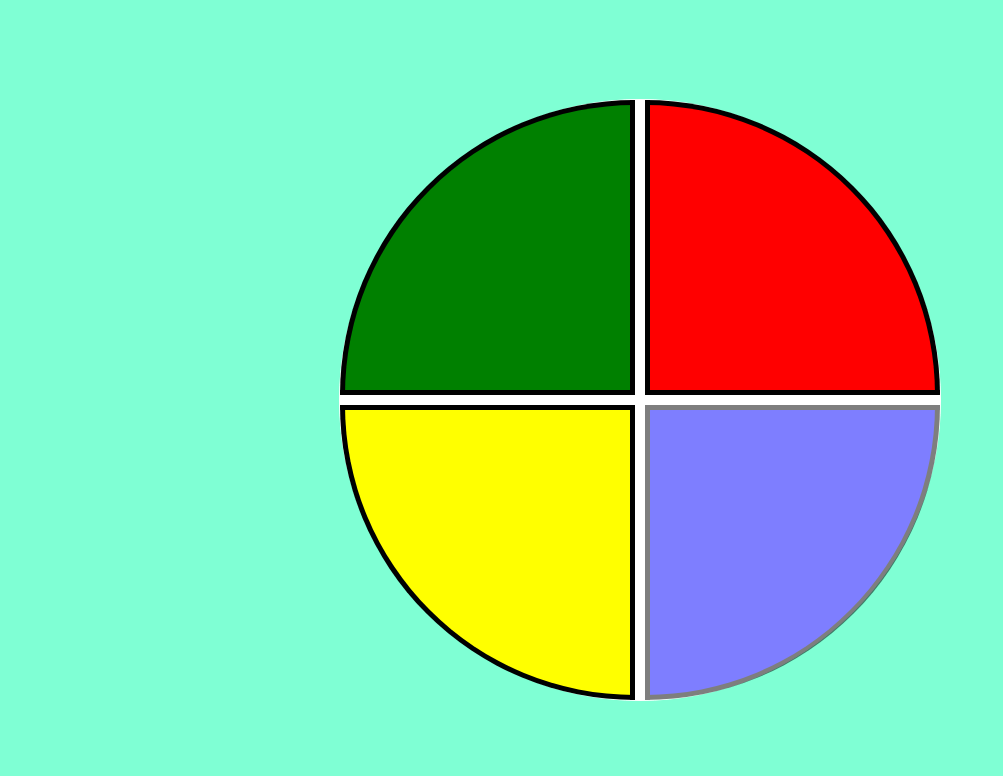
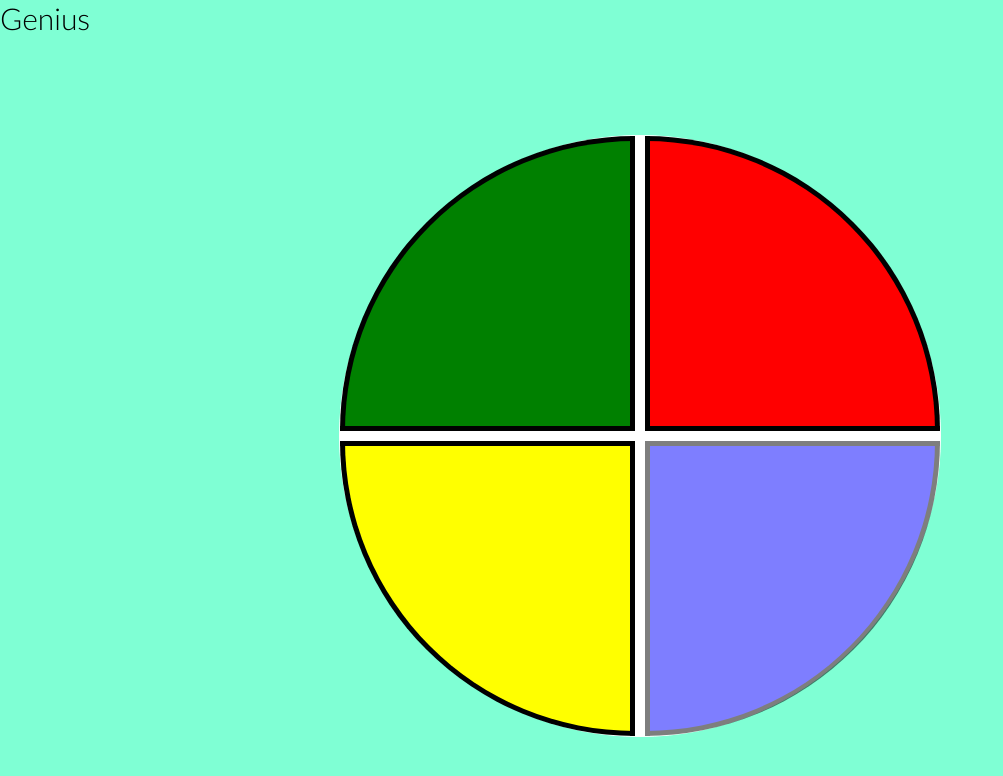
Before and after one commit to jylaila/Genius, a plain HTML site: page index.html in a window 1280 px wide. Shown: the whole page, without its empty margins (0-1003 px from the left). Drawn offline with Linux system fonts and the light colour scheme; a web font is replaced by a local one.

Commit message:
css alterado

```diff
--- a/css/style.css
+++ b/css/style.css
@@ -3,6 +3,11 @@ body{
     background-color:aquamarine ;
 }
 
+.start{
+    font-family: 'Lato', cursive;
+    font-size: 30px;
+    font-color:green;
+}
 
 .main-game{
     height: 100vh;
--- a/index.html
+++ b/index.html
@@ -1,13 +1,22 @@
 <!DOCTYPE html>
 <html lang="en">
+
 <head>
     <meta charset="UTF-8">
     <meta http-equiv="X-UA-Compatible" content="IE=edge">
     <meta name="viewport" content="width=device-width, initial-scale=1.0">
     <link rel="stylesheet" href="css/style.css">
+    <link rel="preconnect" href="https://fonts.googleapis.com">
+    <link rel="preconnect" href="https://fonts.gstatic.com" crossorigin>
+    <link href="https://fonts.googleapis.com/css2?family=Irish+Grover&family=Lato:wght@300;900&display=swap"
+        rel="stylesheet">
     <title>Genius</title>
 </head>
+
 <body>
+    <div class="start">
+        Genius
+    </div>
     <div class="main-game">
         <div class="genius">
             <div class="blue"></div>
@@ -20,4 +29,5 @@
     <script type="text/javascript" src="js/script.js"></script>
 
 </body>
+
 </html>
```
